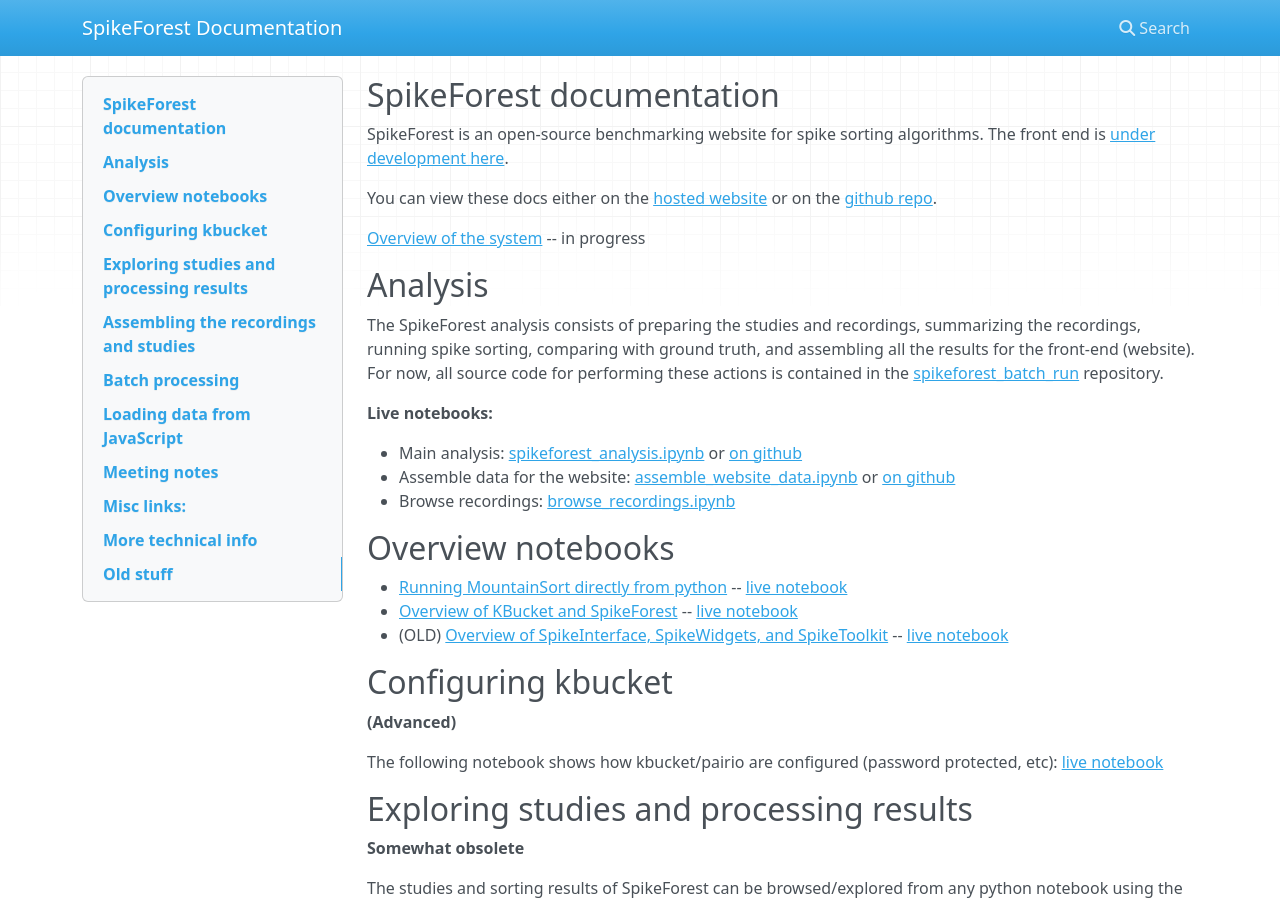
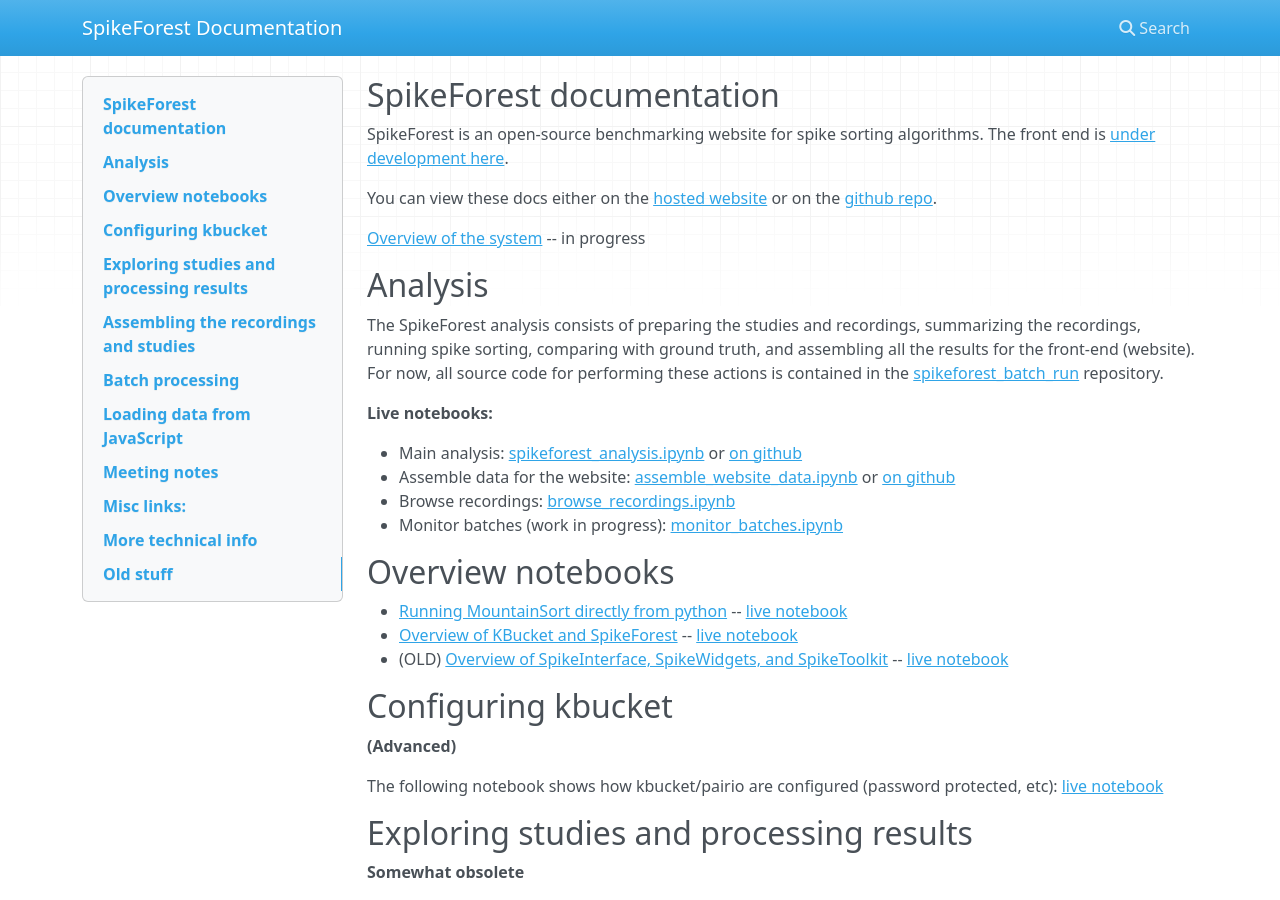
Before and after one commit to scratcharchive/spikeforest-docs, an MkDocs documentation site: the page built from docs/index.md, in a window 1280 px wide and 900 px high. Built offline with MkDocs 1.6.1, drawn with Linux system fonts in a browser that asks for light colours; nearby versions of some CDN libraries.

Commit message:
Update index.md

```diff
--- a/docs/index.md
+++ b/docs/index.md
@@ -15,6 +15,7 @@
 * Main analysis: [spikeforest_analysis.ipynb](https://colab.research.google.com/github/magland/spikeforest_batch_run/blob/master/notebooks/spikeforest_analysis.ipynb) or [on github](https://github.com/magland/spikeforest_batch_run/blob/master/notebooks/spikeforest_analysis.ipynb)
 * Assemble data for the website: [assemble_website_data.ipynb](https://colab.research.google.com/github/magland/spikeforest_batch_run/blob/master/notebooks/assemble_website_data.ipynb) or [on github](https://github.com/magland/spikeforest_batch_run/blob/master/notebooks/assemble_website_data.ipynb)
 * Browse recordings: [browse_recordings.ipynb](https://colab.research.google.com/github/magland/spikeforest_batch_run/blob/master/notebooks/browse_recordings.ipynb)
+* Monitor batches (work in progress): [monitor_batches.ipynb](https://colab.research.google.com/github/magland/spikeforest_batch_run/blob/master/notebooks/monitor_batches.ipynb)
 
 ## Overview notebooks
 
```
